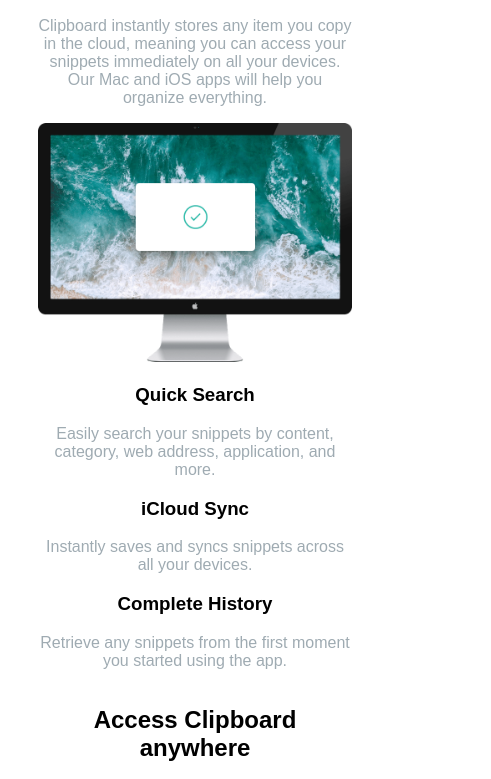
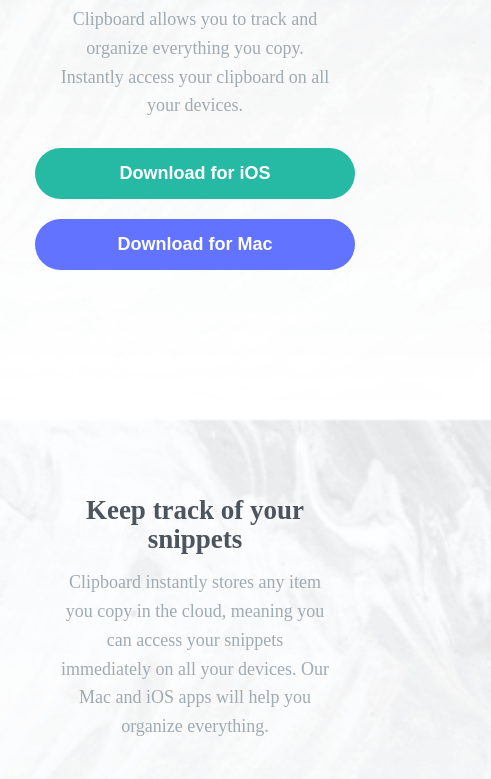
Before and after one commit to ADotBit/FrontEnd-Mentor, a plain HTML site: page clipboard_landing/index.html in a window 390 px wide. Shown: the part 424-1203 px from the top of the page, 491 px wide, since content can reach past the window. Drawn offline with Linux system fonts and the light colour scheme; a web font is replaced by a local one.

Commit message:
make mobile design

```diff
--- a/clipboard_landing/index.html
+++ b/clipboard_landing/index.html
@@ -8,18 +8,14 @@
   <link rel="stylesheet" href="style.css">
 
   <title>Frontend Mentor | Clipboard landing page</title>
-
-  <!-- Feel free to remove these styles or customise in your own stylesheet 👍 -->
-  <style>
-    .attribution { font-size: 11px; text-align: center; }
-    .attribution a { color: hsl(228, 45%, 44%); }
-  </style>
 </head>
 <body>
+  <main>
     <header>
       <img src ="images/logo.svg">
     </header>
-  <div id="main">
+
+  <section id="main">
     <h1>A history of everything you copy</h1>
 
     <p>Clipboard allows you to track and organize everything you
@@ -28,28 +24,33 @@
       <button class="btn1">Download for iOS</button>
       <button class="btn2">Download for Mac</button>
     </div>
-  </div>
+  </section>
+
   <section id="snippets">
+    <div>
       <h2>Keep track of your snippets</h2>
-
       <p>Clipboard instantly stores any item you copy in the cloud,
       meaning you can access your snippets immediately on all your
       devices. Our Mac and iOS apps will help you organize everything.</p>
+    </div>
+
     <img class="image" src="images/image-computer.png" alt="computer">
 
+    <div>
       <h3>Quick Search</h3>
+      <p>Easily search your snippets by content, category, web address, application, and more.</p>
+    </div>
+    <div>
+      <h3>iCloud Sync</h3>
+      <p>Instantly saves and syncs snippets across all your devices.</p>
+    </div>
+    <div>
+      <h3>Complete History</h3>
+      <p>Retrieve any snippets from the first moment you started using the app.</p>
+    </div>
+  </section>
 
-    <p>Easily search your snippets by content, category, web address, application, and more.</p>
-
-    <h3>iCloud Sync</h3>
-
-    <p>Instantly saves and syncs snippets across all your devices.</p>
-
-    <h3>Complete History</h3>
-
-    <p>Retrieve any snippets from the first moment you started using the app.</p>
-  </section>
-  <section id="acces_clipboard">
+  <section id="access_clipboard">
     <h2>Access Clipboard anywhere</h2>
     <p>Whether you’re on the go, or at your computer, you can access all your Clipboard
     snippets in a few simple clicks.</p>
@@ -77,11 +78,11 @@
     <p>Quick preview of all snippets on your Clipboard for easy access.</p>
   </section>
   <section id="logo">
-    <img src="images/logo-google.png">
-    <img src="images/logo-ibm.png">
-    <img src="images/logo-microsoft.png">
-    <img src="images/logo-hp.png">
-    <img src="images/logo-vector-graphics.png">
+    <img class="logo" src="images/logo-google.png">
+    <img class="logo" src="images/logo-ibm.png">
+    <img class="logo" src="images/logo-microsoft.png">
+    <img class="logo" src="images/logo-hp.png">
+    <img class="logo" src="images/logo-vector-graphics.png">
   </section>
   <section id="clipboard">
     <h1>Clipboard for iOS and Mac OS</h1>
@@ -105,11 +106,11 @@
       <img src="images/icon-twitter.svg">
       <img src="images/icon-instagram.svg">
     </div>
-
+  </main>
+  </footer>
   <p class="attribution">
     Challenge by <a href="https://www.frontendmentor.io?ref=challenge" target="_blank">Frontend Mentor</a>.
-      Coded by <a href="#">Your Name Here</a>.
+    Coded by <a href="https://github.com/AxlMrt">Axel</a>.
   </p>
-  </footer>
 </body>
 </html>
--- a/clipboard_landing/style.css
+++ b/clipboard_landing/style.css
@@ -1,23 +1,111 @@
+@import url('https://fonts.googleapis.com/css2?family=Bai+Jamjuree:wght@400;600&display=swap');
+
+:root{
+    --button1: hsl(171, 66%, 44%);
+    --button2: hsl(233, 100%, 69%);
+    --title: hsl(210, 10%, 33%);
+    --para: hsl(201, 11%, 66%);
+}
+
+*,
+*::before,
+*::after{
+    margin: 0;
+    padding: 0;
+    box-sizing: border-box;
+}
+
+html{
+    background: url(./images/bg-header-mobile.png) no-repeat center center fixed;
+    -webkit-background-size: cover;
+    -moz-background-size: cover;
+    -o-background-size: cover;
+    background-size: cover;
+}
+
 body{
-    max-width: 1280px;
+    display: flex;
+    flex-direction: column;
+    justify-content: center;
+    align-items: center;
+    font-family: Bai Jamjuree;
+    font-size: 18px;
+}
+
+main{
+    display: flex;
+    flex-direction: column;
+    justify-content: center;
+    align-items: center;
+    padding: 7em;
+    text-align: center;
+    line-height: 1.6em;
+}
+
+section{
+    display: flex;
+    flex-direction: column;
+    justify-content: center;
+    align-items: center;
+    margin: 3em 0 3em 0;
+}
+
+#main{
+    gap: 1em;
+    margin-bottom: 9em;
+}
+
+#main h1{
+    font-size: 1.8em;
+    line-height: 1.5em;
+}
+
+#snippets{
+    gap: 3em;
+    margin-bottom: 8em;
+}
+
+#snippets > div:first-child{
     display: flex;
     flex-direction: column;
     align-items: center;
-    justify-content: center;
-    text-align: center;
-    font-family: sans-serif;
-    padding-left: 30px;
-    padding-right: 30px;
+    gap: .8em;
 }
 
-.image{
-    width: 100%
+
+#access_clipboard{
+    gap: 1.5em;
+    margin-bottom: 3em;
 }
 
+#access_clipboard img{
+    margin-top: 1.5em;
+}
+
+#workflow{
+    gap: 1em;
+}
+
+#workflow img{
+    margin: 1.5em 0 1.5em 0;
+}
+
+#workflow img:first-of-type{
+    margin-top: 4em;
+}
+
+
 #logo{
-    display: flex;
-    flex-direction: column;
-    gap: 60px;
+    gap: 3em;
+}
+
+.logo{
+    max-width: 130px;
+}
+
+#clipboard{
+    margin-top: 8em;
+    gap: 1.5em
 }
 
 footer{
@@ -27,7 +115,7 @@
     align-items: center;
     background-color: hsl(201, 11%, 66%, 0.1);
     gap: 30px;
-    padding: 30px;
+
 }
 
 .logo-footer{
@@ -39,6 +127,53 @@
     gap: 40px;
 }
 
+
+/* Buttons design */
+.btn{
+    display:flex;
+    flex-direction: column;
+    gap: 20px;
+    padding: 10px
+}
+
+button{
+    width: 320px;
+    border-radius: 30px;
+    padding: 15px;
+    border: none;
+    color: #fff;
+    font-weight: 700;
+    font-size: 1em;
+}
+
+.btn1{
+    background: var(--button1);
+}
+
+.btn2{
+    background: var(--button2);
+}
+
+/* Global design*/
+.image{
+    width: 100%;
+}
+
+h1, h2{
+    width: 18ch;
+    color: var(--title);
+}
+
+h3{
+    margin-bottom: .3em;
+    color: var(--title);
+    font-size: 1.3em;
+}
+
 p, a{
-    color: hsl(201, 11%, 66%);
+    width: 30ch;
+    color: var(--para);
 }
+
+.attribution { font-size: 11px; text-align: center; }
+.attribution a { color: hsl(228, 45%, 44%); }
```
Lines whose indentation alone changed are shown as unchanged.
